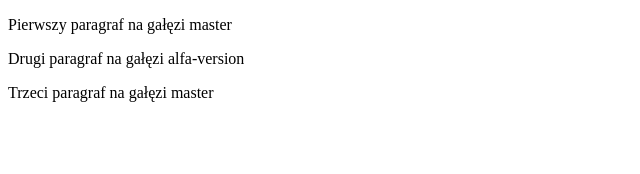
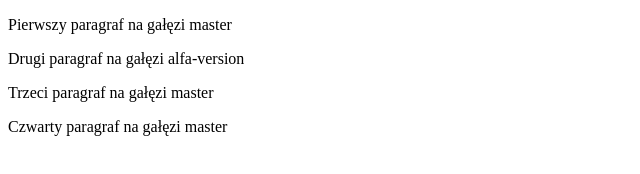
Before and after one commit to lukaszjankowsky/lukaszjankowsky.github.io, a plain HTML site: page index.html in a window 1280 px wide. Shown: the whole page, without its empty margins (0-640 px from the left). Drawn offline with Linux system fonts and the light colour scheme.

Commit message:
Dodano czwarty paragraf na gałęzi master

```diff
--- a/index.html
+++ b/index.html
@@ -10,5 +10,6 @@
     <p>Pierwszy paragraf na gałęzi master</p>
     <p>Drugi paragraf na gałęzi alfa-version</p>
     <p>Trzeci paragraf na gałęzi master</p>
+    <p>Czwarty paragraf na gałęzi master</p>
 </body>
 </html>
```
